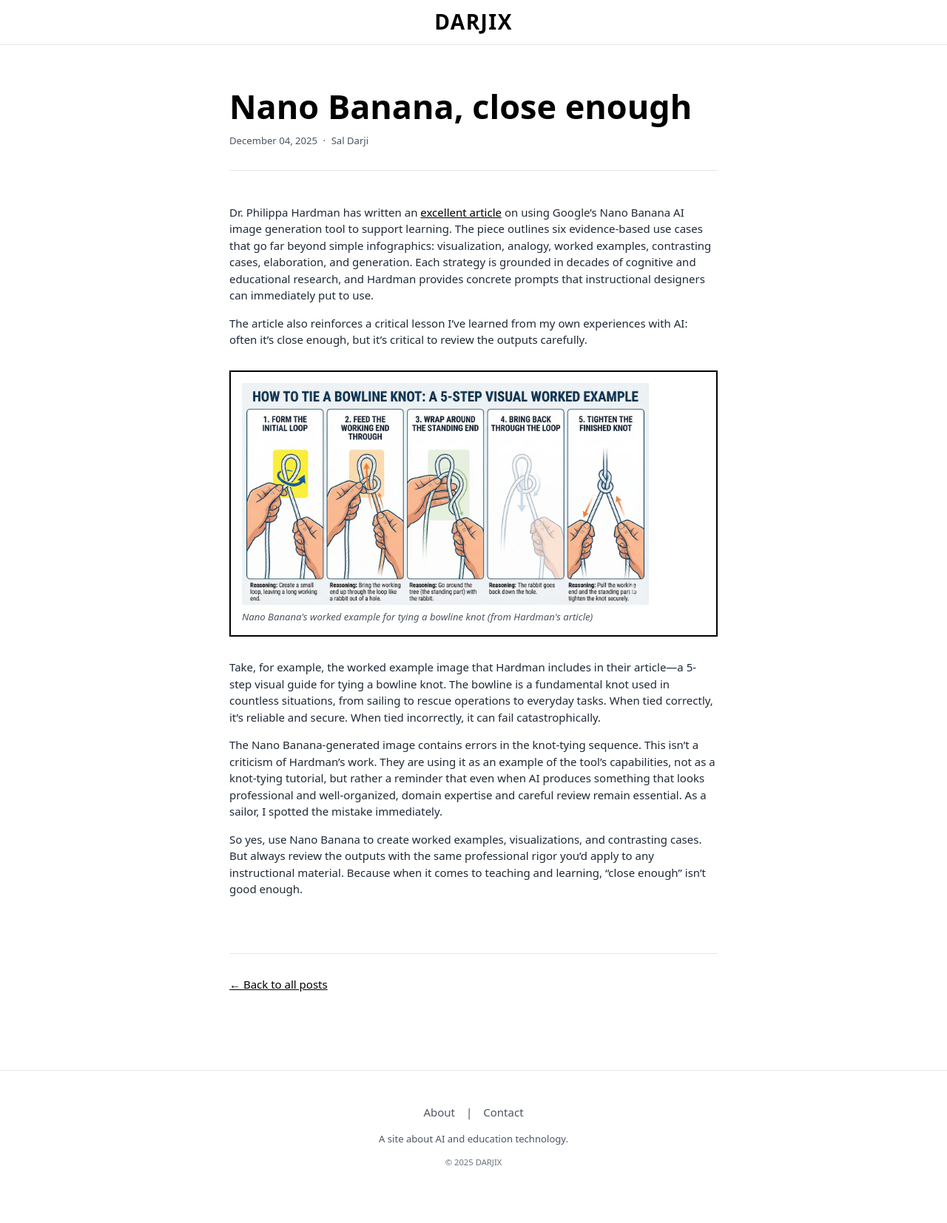
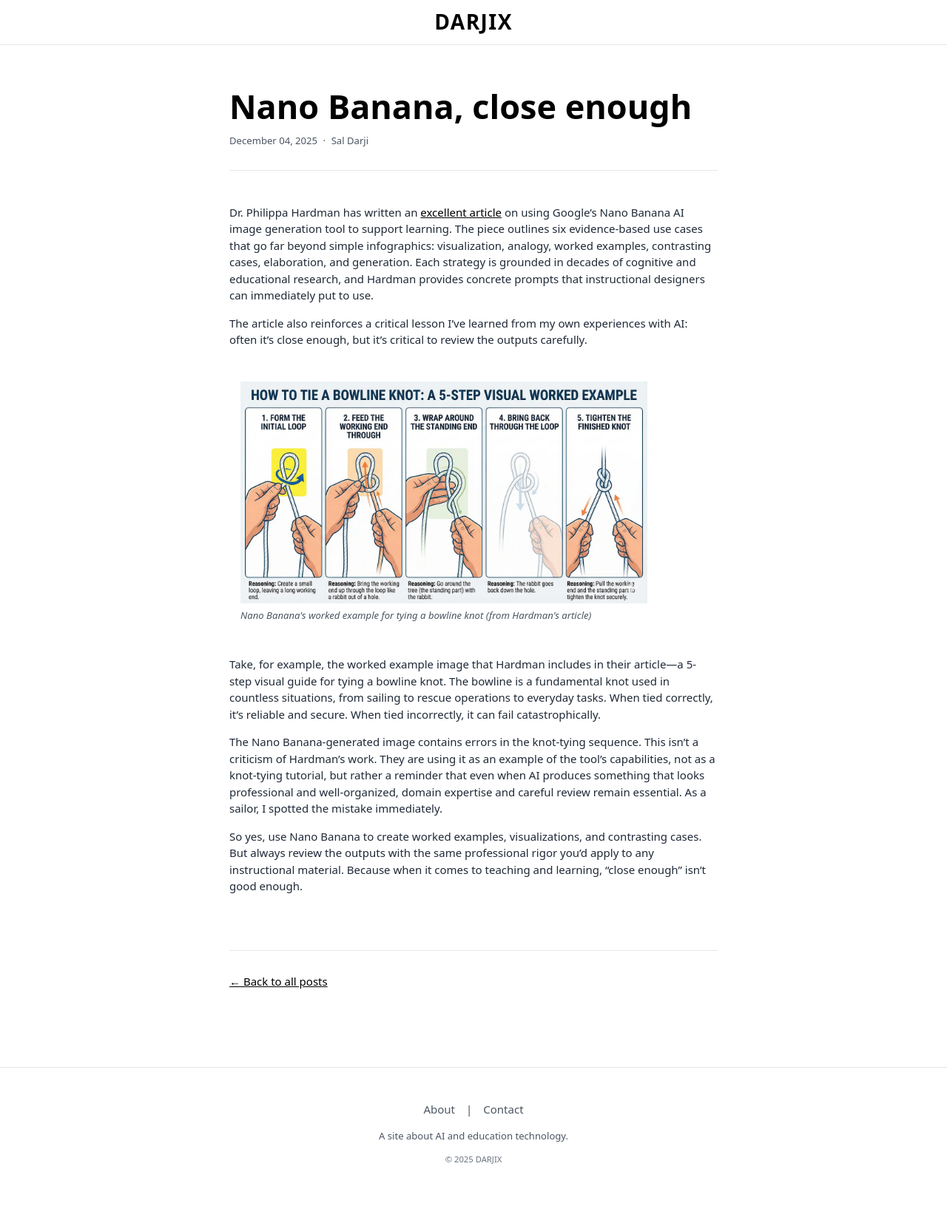
Before and after one commit to saldarji/darjix, a Jekyll site: the page built from _posts/2025-12-04-Nano-Banana-Close-Enough.md, in a window 1280 px wide. Shown: the whole page at 74% size. Built offline with Jekyll 4.4.1, drawn with Linux system fonts in a browser that asks for light colours.

Commit message:
Remove border from inset component

```diff
--- a/_includes/inset.html
+++ b/_includes/inset.html
@@ -15,7 +15,7 @@
 {% endcomment %}
 
 <div class="inset-container my-8" data-inset-content="{{ include.content | escape }}" data-inset-caption="{{ include.caption | escape }}">
-  <div class="inset-trigger cursor-pointer border-2 border-black p-4 bg-white hover:bg-gray-50 transition-colors">
+  <div class="inset-trigger cursor-pointer p-4 bg-white hover:bg-gray-50 transition-colors">
     <div class="inset-content-wrapper">
       {{ include.content }}
     </div>
```
